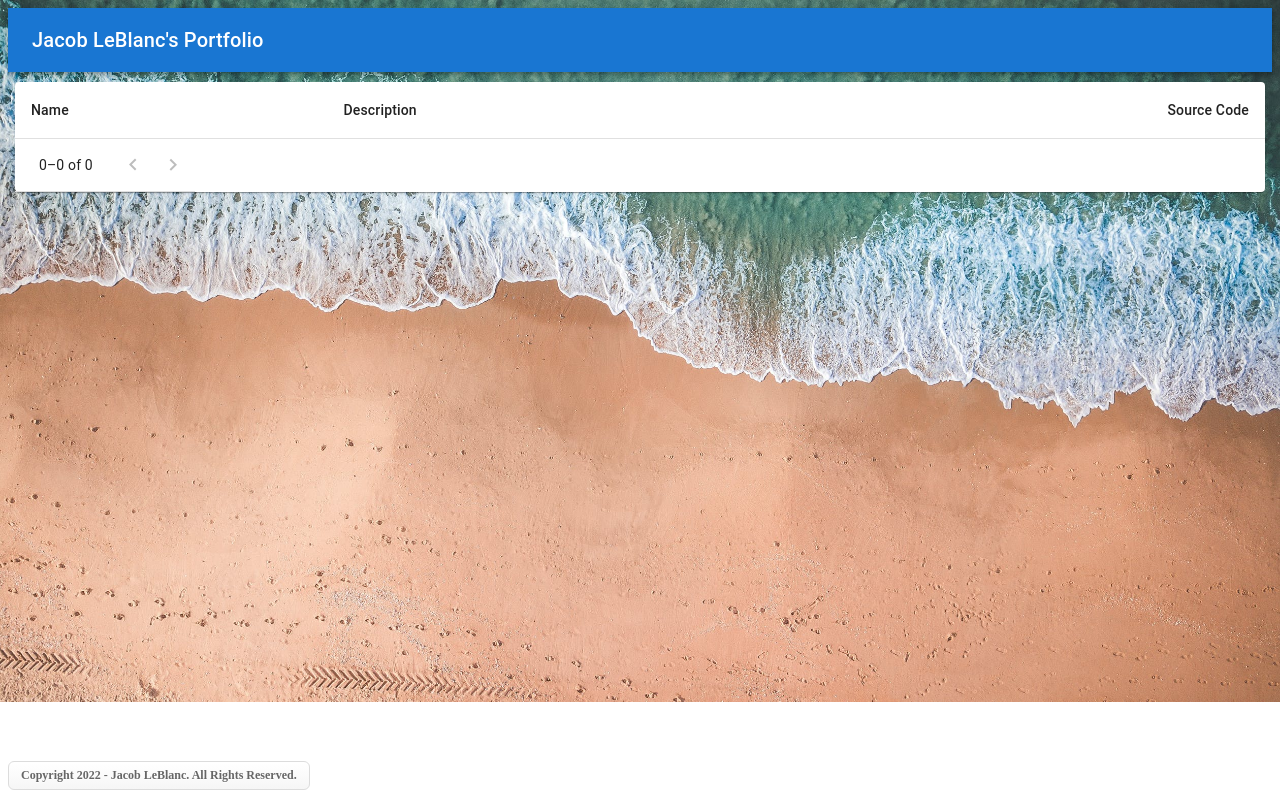
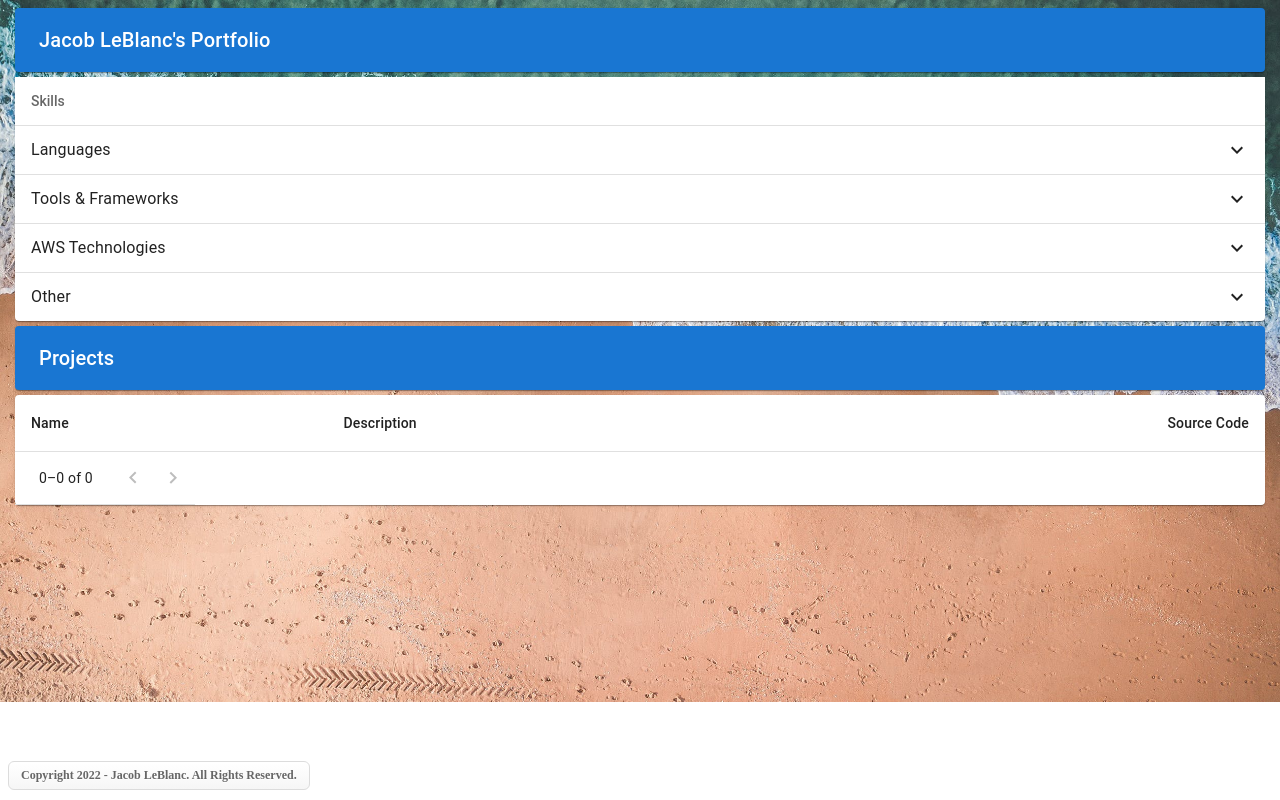
Before and after one commit to JacobTLeBlanc/Portfolio_2.0, a React app: page / in a window 1280 px wide. Built offline with nearby package versions, Linux system fonts and the light colour scheme; no server answers.

Commit message:
Added Skills component and re-usable header

```diff
--- a/src/components/App.js
+++ b/src/components/App.js
@@ -13,7 +13,7 @@ const App = () => {
     return (
         <div>
             <header>
-                <Header />
+                <Header text="Jacob LeBlanc's Portfolio" variant="h6" />
             </header>
 
             <main>
--- a/src/components/layout/Header.js
+++ b/src/components/layout/Header.js
@@ -1,20 +1,21 @@
 import React from "react";
-import {AppBar, Toolbar, Typography} from "@mui/material";
+import {AppBar, Paper, Toolbar, Typography} from "@mui/material";
+import "../../styles/layout/Header.css"
 
 /**
  * Header component
  *
  */
-const Header = () => {
+const Header = (props) => {
 
     return (
-        <AppBar position="static">
+        <Paper className="header" id="header">
             <Toolbar>
-                <Typography variant="h6" component="div" className="header">
-                    Jacob LeBlanc's Portfolio
+                <Typography variant={props.variant}>
+                    {props.text}
                 </Typography>
             </Toolbar>
-        </AppBar>
+        </Paper>
     )
 }
 
--- a/src/components/layout/Home.js
+++ b/src/components/layout/Home.js
@@ -1,5 +1,6 @@
 import React from 'react'
 import Projects from "./Projects";
+import Skills from "./Skills";
 
 /**
  * Home/Main page
@@ -7,7 +8,11 @@ import Projects from "./Projects";
 const Home = () => {
 
     return (
-        <Projects />
+        <div>
+            <Skills />
+            <Projects />
+        </div>
+
     )
 }
 export default Home
--- a/src/components/layout/Projects.js
+++ b/src/components/layout/Projects.js
@@ -1,12 +1,21 @@
 import React from 'react'
 import RepositoryList from "../repository/RepositoryList";
+import {Paper, Toolbar, Typography} from "@mui/material";
+
+import "../../styles/layout/Header.css";
+import "../../styles/layout/Projects.css"
+import Header from "./Header";
 
 /**
  * Projects component
  */
 const Projects = () => {
     return (
-        <RepositoryList />
+        <div>
+            <Header text = "Projects" variant = "h6" />
+            <RepositoryList />
+        </div>
+
     )
 }
 export default Projects
--- /dev/null
+++ b/src/components/layout/Skills.js
@@ -0,0 +1,105 @@
+import {
+    Collapse,
+    Divider,
+    List,
+    ListItem,
+    ListItemButton,
+    ListItemText,
+    ListSubheader,
+    Paper,
+    Typography
+} from "@mui/material";
+import React, {useState} from "react";
+import "../../styles/common.css"
+import {ExpandLess, ExpandMore} from "@mui/icons-material";
+
+/**
+ * Skills component
+ *
+ * Shows a list of skills that can be expanded for more detail
+ */
+const Skills = () => {
+
+    const [languagesOpen, setLanguagesOpen] = useState(false);
+    const [toolsOpen, setToolsOpen] = useState(false);
+    const [awsOpen, setAWSOpen] = useState(false);
+    const [otherOpen, setOtherOpen] = useState(false);
+
+    const handleLanguagesClick = () => {
+        setLanguagesOpen(!languagesOpen);
+    }
+
+    const handleToolsClick = () => {
+        setToolsOpen(!toolsOpen);
+    }
+
+    const handleAWSClick = () => {
+        setAWSOpen(!awsOpen);
+    }
+
+    const handleOtherClick = () => {
+        setOtherOpen(!otherOpen);
+    }
+
+    return (
+        <div>
+            <Paper className="paper" >
+                <List disablePadding subheader={
+                    <ListSubheader>
+                        Skills
+                    </ListSubheader>
+                }>
+                    {/* Languages */}
+                    <Divider />
+                    <ListItemButton onClick={handleLanguagesClick}>
+                        <ListItemText primary="Languages" />
+                        {languagesOpen ? <ExpandLess /> : <ExpandMore />}
+                    </ListItemButton>
+                    <Collapse in={languagesOpen}>
+                        <Typography padding="15px">
+                            Java, C#, Python, JavaScript, and SQL.
+                        </Typography>
+                    </Collapse>
+
+                    {/* Tools */}
+                    <Divider />
+                    <ListItemButton onClick={handleToolsClick}>
+                        <ListItemText primary="Tools & Frameworks" />
+                        {toolsOpen ? <ExpandLess /> : <ExpandMore />}
+                    </ListItemButton>
+                    <Collapse in={toolsOpen}>
+                        <Typography padding="15px">
+                            React.js, Docker, Spring Boot, NoSQL, Concourse, BitBucket/Git, Swagger(OpenAPI) and Terraform.
+                        </Typography>
+                    </Collapse>
+
+                    {/* AWS */}
+                    <Divider />
+                    <ListItemButton onClick={handleAWSClick}>
+                        <ListItemText primary="AWS Technologies" />
+                        {awsOpen ? <ExpandLess /> : <ExpandMore />}
+                    </ListItemButton>
+                    <Collapse in={awsOpen}>
+                        <Typography padding="15px">
+                            S3, DynamoDB, Lambda, Elastic Beanstalk, EC2, ECS, ECR, CloudWatch, API Gateway, Secrets Manager, IAM, CodePipeline.
+                        </Typography>
+                    </Collapse>
+
+                    {/* Other */}
+                    <Divider />
+                    <ListItemButton onClick={handleOtherClick}>
+                        <ListItemText primary="Other" />
+                        {otherOpen ? <ExpandLess /> : <ExpandMore />}
+                    </ListItemButton>
+                    <Collapse in={otherOpen}>
+                        <Typography padding="15px">
+                            Cloud, Microservice and Serverless development.
+                        </Typography>
+                    </Collapse>
+                </List>
+            </Paper>
+        </div>
+    )
+}
+
+export default Skills
--- a/src/components/repository/RepositoryList.js
+++ b/src/components/repository/RepositoryList.js
@@ -4,6 +4,7 @@ import Repository from "./Repository";
 import {Paper, Table, TableBody, TableCell, TableContainer, TableHead, TablePagination, TableRow} from "@mui/material";
 const {useEffect} = require("react");
 import '../../styles/repository/RepositoryList.css'
+import "../../styles/common.css"
 
 /**
  * Repository List component to render list of Repositories in Table
--- /dev/null
+++ b/src/styles/common.css
@@ -0,0 +1,4 @@
+.paper {
+    margin: 5px auto;
+    max-width: 1250px;
+}
--- /dev/null
+++ b/src/styles/layout/Header.css
@@ -0,0 +1,10 @@
+.header {
+    max-width: 1250px;
+    margin: 5px auto;
+    border-radius: 3px;
+}
+
+#header {
+    background-color: #1976d2;
+    color: #FFF;
+}
--- a/src/styles/repository/RepositoryList.css
+++ b/src/styles/repository/RepositoryList.css
@@ -1,8 +1,3 @@
-.paper {
-    margin: 10px auto;
-    max-width: 1250px;
-}
-
 .table-cell-name {
     width: 25%;
 }
```
Also changed, not shown: src/styles/layout/Projects.css (added).
